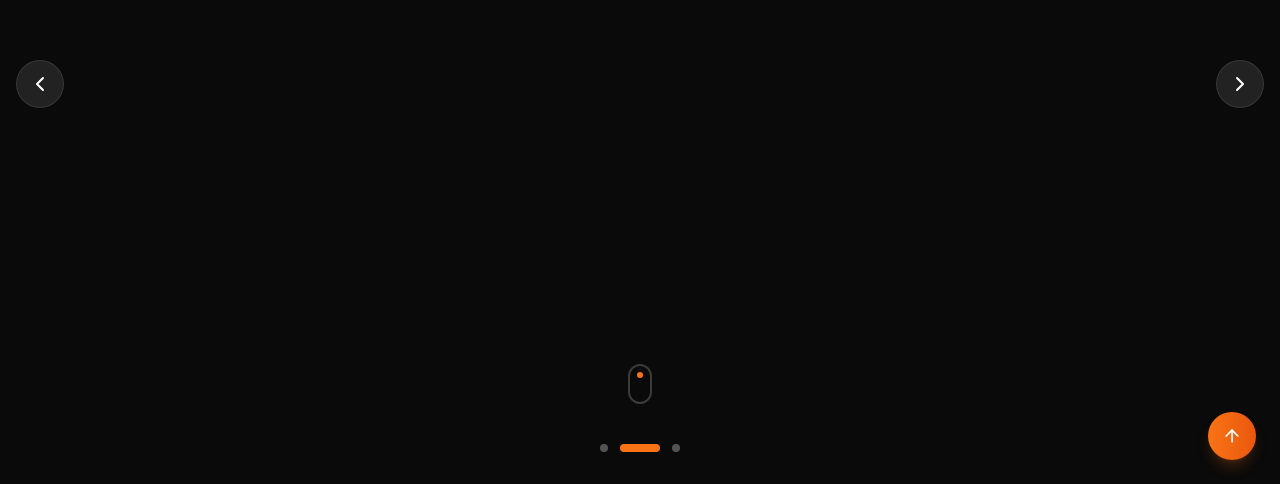
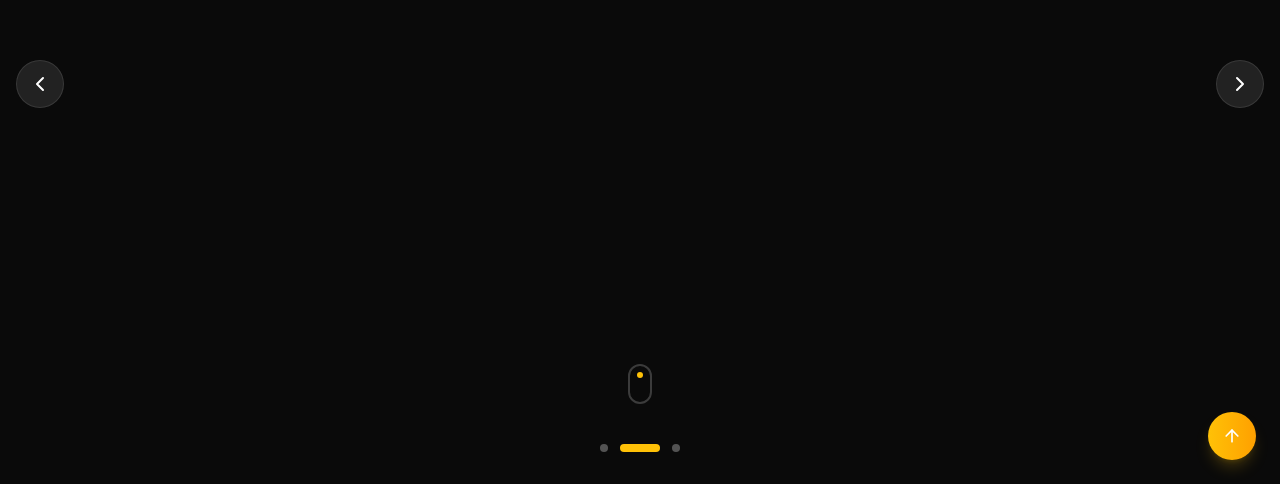
Before and after one commit to mktdigitalandersonmoraes/gf-academia, a React (Vite) app: page / in a window 1280 px wide. Shown: the part 316-800 px from the top of the page. Built offline with nearby package versions, Linux system fonts and the light colour scheme.

Commit message:
style: atualizar paleta de cores principal para o amarelo da logo

```diff
--- a/src/index.css
+++ b/src/index.css
@@ -6,9 +6,9 @@
 
 /* Custom theme configuration for Tailwind v4 */
 @theme {
-  --color-primary: #f97316;
-  --color-primary-dark: #ea580c;
-  --color-primary-light: #fb923c;
+  --color-primary: #FFC107; /* Amarelo da logo */
+  --color-primary-dark: #FFA000; /* Amarelo escuro para hover */
+  --color-primary-light: #FFD54F; /* Amarelo claro para brilhos e gradientes */
   --color-accent: #06b6d4;
   --color-dark: #0a0a0a;
   --color-dark-lighter: #141414;
```
